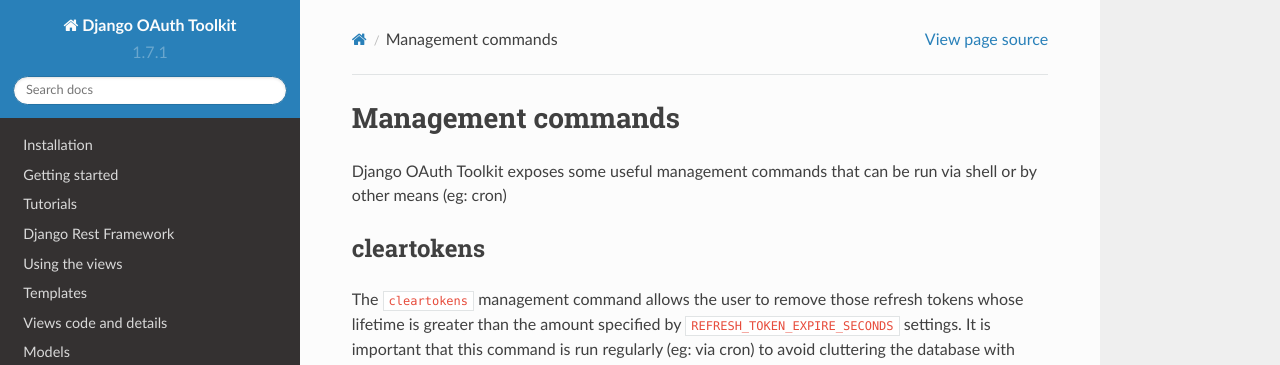
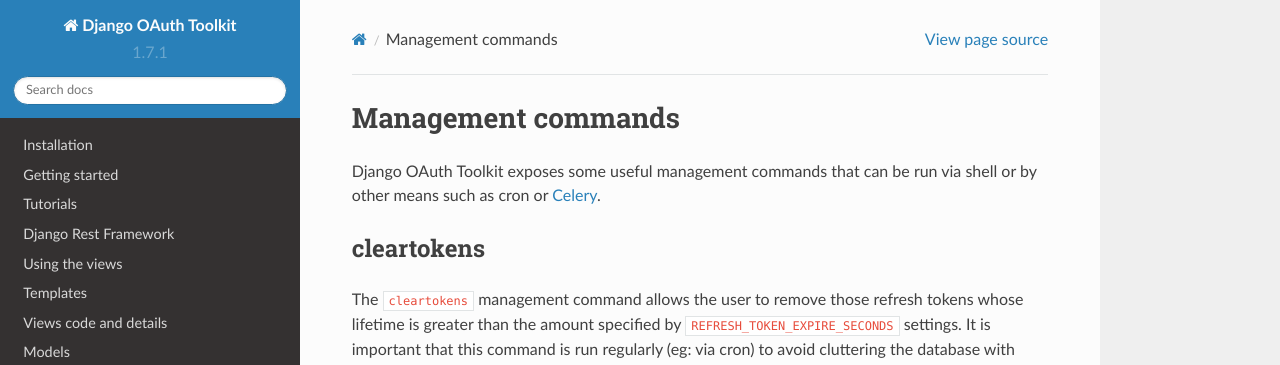
Before and after one commit to jazzband/django-oauth-toolkit, a Sphinx documentation site: the page built from docs/management_commands.rst, in a window 1280 px wide and 900 px high. Shown: the top 365 px of the window. Built offline with Sphinx 7.4.7 and the Read the Docs theme 2.0.0, drawn with Linux system fonts in a browser that asks for light colours; the version number is read from the project's files by our own code.

Commit message:
Add cross-reference to Celery tutorial.

```diff
--- a/docs/management_commands.rst
+++ b/docs/management_commands.rst
@@ -1,7 +1,8 @@
 Management commands
 ===================
 
-Django OAuth Toolkit exposes some useful management commands that can be run via shell or by other means (eg: cron)
+Django OAuth Toolkit exposes some useful management commands that can be run via shell or by other means such as cron
+or :doc:`Celery <tutorial/tutorial_05>`.
 
 .. _cleartokens:
 .. _createapplication:
```
